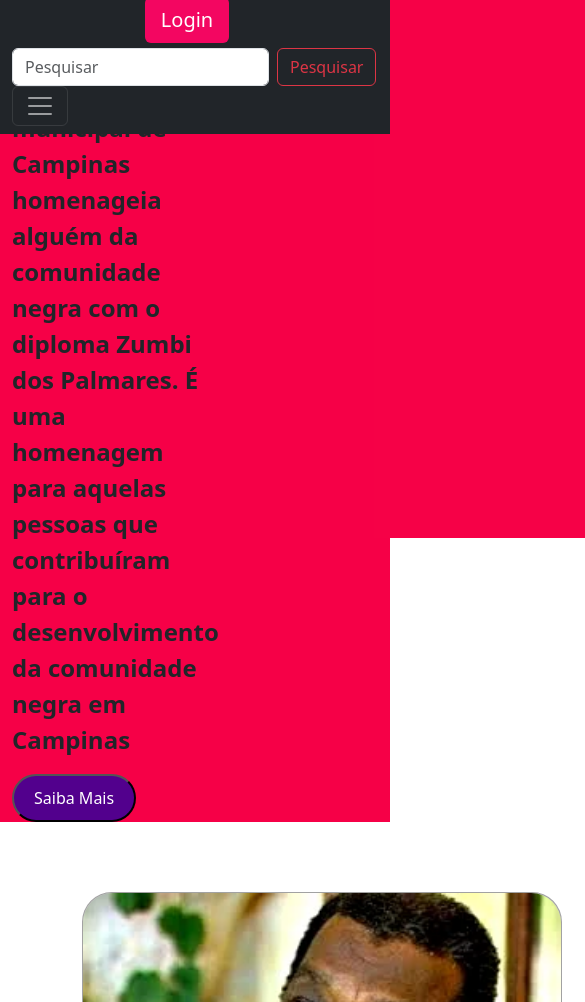
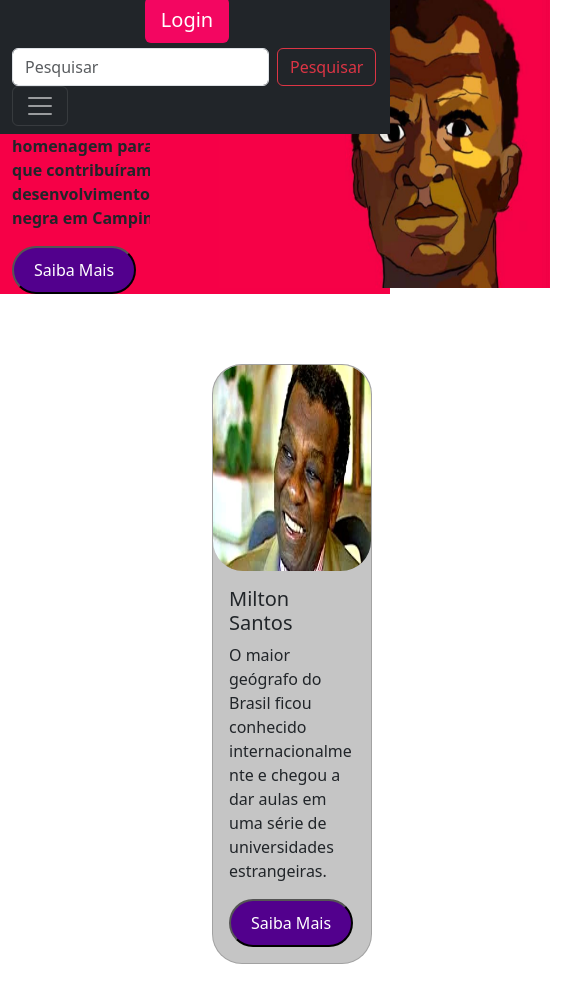
Before and after one commit to yuribrito01/Trabalho-DWE, a plain HTML site: page index.html in a window 390 px wide. Shown: the part 162-1164 px from the top of the page, 585 px wide, since content can reach past the window. Drawn offline with nearby package versions, Linux system fonts and the light colour scheme.

Commit message:
Incluindo media query e corrigindo o CSS

```diff
--- a/index.html
+++ b/index.html
@@ -86,9 +86,6 @@
             <h5 class="card-title">Milton Santos</h5>
             <p class="card-text">O maior geógrafo do Brasil ficou conhecido internacionalmente e chegou a dar aulas em uma série de universidades estrangeiras.</p>
             <button class="button" type="button" data-bs-toggle="modal" data-bs-target="#modal1">Saiba Mais</button>
-            <p style="font-size:48px">
-              &#10084;
-            </p>
             <div class="modal fade" id="modal1" tabindex="-1" aria-labelledby="modalLabel1" aria-hidden="true">
               <div class="modal-dialog">
                 <div class="modal-content">
@@ -173,9 +170,6 @@
             <h5 class="card-title">Pixinguinha</h5>
             <p class="card-text">Mestre do choro, o carioca Alfredo da Rocha Vianna Filho, conhecido como Pixinguinha, foi um músico extraordinário.</p>
             <button class="button" type="button" data-bs-toggle="modal" data-bs-target="#modal3">Saiba Mais</button>
-            <p style="font-size:48px">
-              &#10084;
-            </p>
             <div class="modal fade" id="modal3" tabindex="-1" aria-labelledby="modalLabel3" aria-hidden="true">
               <div class="modal-dialog">
                 <div class="modal-content">
--- a/styles/forms.css
+++ b/styles/forms.css
@@ -13,7 +13,6 @@ body{
     margin-top: 50px;
     padding: 80px;
     border-radius: 20px;
-
 }
 
 h1{
@@ -39,3 +38,33 @@ textarea{
     padding: 10px 30px;
     margin: 100px;
 }
+
+@media screen and (max-height: 900px){
+    .container{
+        width: 2000px;
+        height: 750px;
+        margin-left: auto;
+        margin-right: auto;
+        margin-top: 20px;
+        padding-top: 20px;
+    }
+}
+
+@media screen and (max-height: 700px){
+    .container{
+        height: 650px;
+    }
+
+    h1{
+        margin-bottom: 10px;
+    }
+
+    input{
+        padding: 5px 20px;
+        margin-bottom: 10px;
+    }
+
+    textarea{
+        padding: 5px 20px;
+    }
+}
--- a/styles/login.css
+++ b/styles/login.css
@@ -20,6 +20,7 @@ body{
     padding: 50px;
     border-radius: 30px;
     margin-right: 50px;
+    justify-content: center;
 }
 
 h1{
@@ -32,6 +33,7 @@ input{
     background-color: rgb(255, 255, 255);
     border-radius: 30px;
     padding: 15px;
+    margin-bottom: 20px;
 }
 
 button{
@@ -41,4 +43,37 @@ button{
     border-radius: 30px;
     padding: 10px 20px;
     font-weight: bold;
+    margin-top: 50px;
 }
+
+@media screen and (max-width: 770px){
+    .container{
+        border: 10px solid white;
+        padding: 20px;
+        margin-top: 20px;
+    }
+
+    .card{
+        font-size: 10px;
+        padding: 20px;
+        margin-right: 30px;
+    }
+}
+
+@media screen and (max-height: 950px){
+    .container{
+        padding: 20px;
+        margin-top: 20px;
+    }
+
+    .card{
+        font-size: 15px;
+        padding: 20px;
+        margin-right: 30px;
+    }
+
+    img{
+        width: 80%;
+        margin-left: 40px;
+    }
+}
--- a/styles/style.css
+++ b/styles/style.css
@@ -35,12 +35,16 @@ header{
 
 .card{
     background-color: rgb(197, 197, 197);
+    width: 60% !important;
+    height: 600px;
     border-radius: 30px;
     margin: 20px;
+    margin-left: 150px;
 }
 
 .card-img-top{
     border-radius: 30px;
+    height: 400px;
 }
 
 footer{
@@ -54,3 +58,61 @@ a{
     text-decoration: none;
     color:white;
 }
+
+.modal-dialog{
+    margin-left: 20%;
+}
+
+.modal-content{
+    width: 180%;
+    margin-right: 500px;
+}
+
+.img-fluid{
+    width: 500px;
+    height: 300px;
+}
+
+@media screen and (max-height: 800px){
+    .image{
+        width: 600px;
+        height: 400px;
+    }
+}
+
+@media screen and (max-width: 1400px){
+    .image{
+        width: 600px;
+        height: 400px;
+    }
+}
+
+@media screen and (max-width: 1200px){
+    .image{
+        width: 400px;
+        height: 300px;
+        margin-top: 50px;
+    }
+
+    .text{
+        font-size: 100%;
+    }
+
+    .modal-dialog{
+        margin-left: 10%;
+    }
+}
+
+@media screen and (max-width: 770px){
+    .text{
+        width: 200%;
+    }
+
+    .modal-dialog{
+        margin-left: 5%;
+    }
+
+    .modal-content{
+        width: 100%;
+    }
+}
```
Also changed, not shown: login.html (+4 -2 lines).
